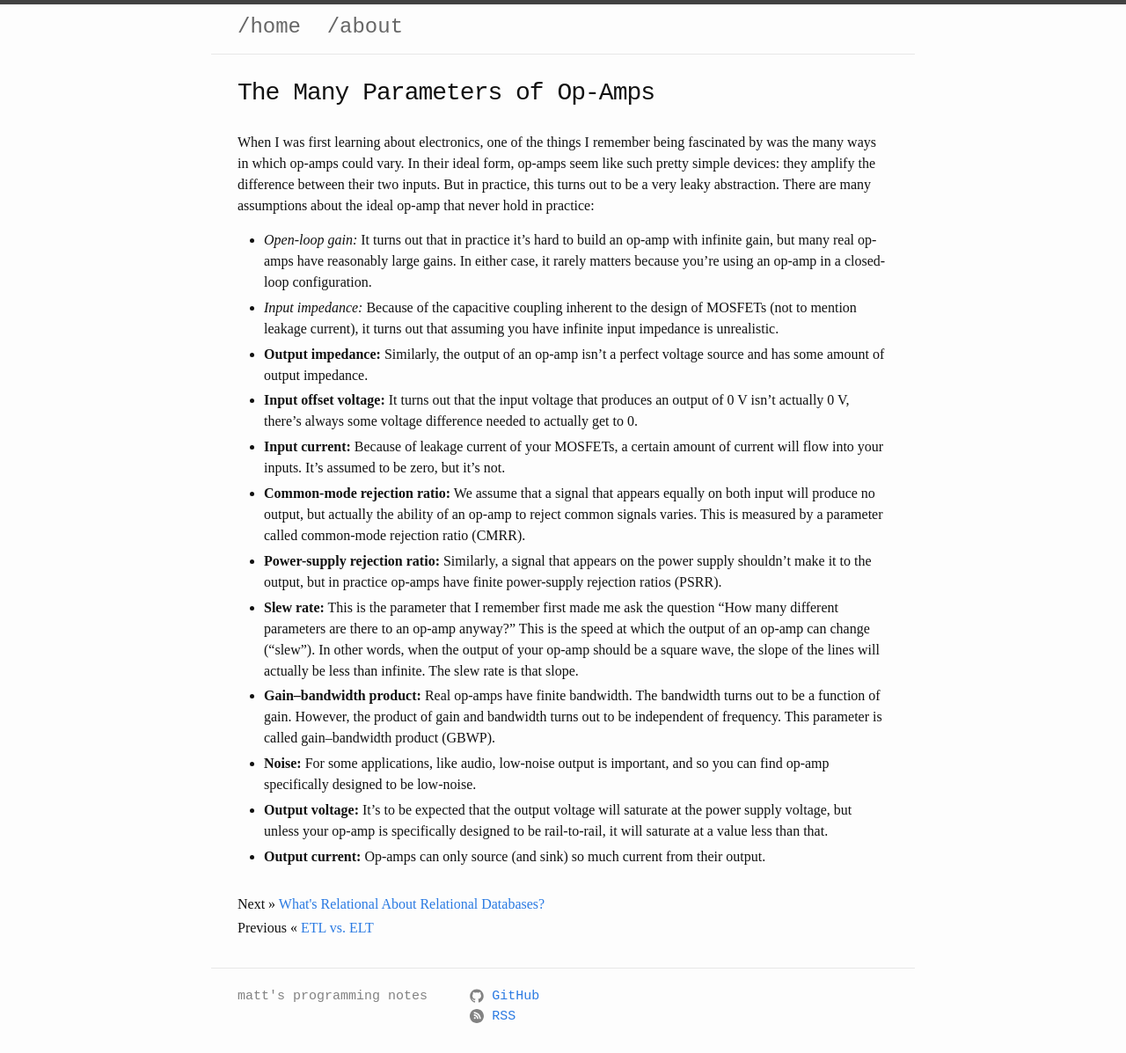
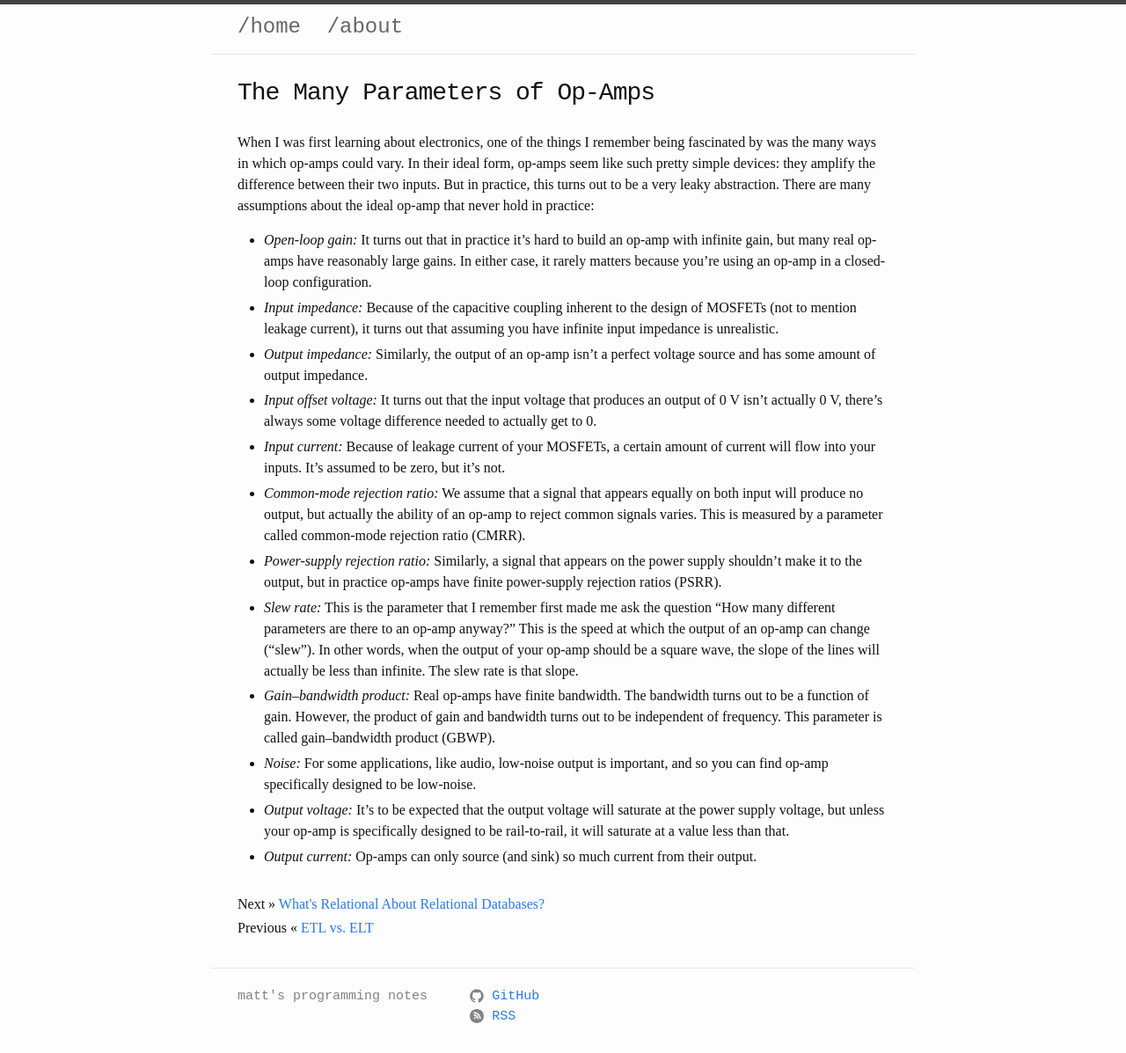
Before and after one commit to mattsteadman/mattsteadman.github.io, a Jekyll site: the page built from _posts/2023-11-28-relational copy.md, in a window 1280 px wide. Shown: the whole page at 88% size. Built offline with Jekyll 4.4.1, drawn with Linux system fonts in a browser that asks for light colours.

Commit message:
replace bold with italic

```diff
--- a/_posts/2023-11-28-relational copy.md
+++ b/_posts/2023-11-28-relational copy.md
@@ -8,15 +8,15 @@ description: "The Many Parameters of Op-Amps"
 ---
 
 When I was first learning about electronics, one of the things I remember being fascinated by was the many ways in which op-amps could vary. In their ideal form, op-amps seem like such pretty simple devices: they amplify the difference between their two inputs. But in practice, this turns out to be a very leaky abstraction. There are many assumptions about the ideal op-amp that never hold in practice:
-- _Open-loop gain:_ It turns out that in practice it's hard to build an op-amp with infinite gain, but many real op-amps have reasonably large gains. In either case, it rarely matters because you're using an op-amp in a closed-loop configuration.
+- *Open-loop gain:* It turns out that in practice it's hard to build an op-amp with infinite gain, but many real op-amps have reasonably large gains. In either case, it rarely matters because you're using an op-amp in a closed-loop configuration.
 - *Input impedance:* Because of the capacitive coupling inherent to the design of MOSFETs (not to mention leakage current), it turns out that assuming you have infinite input impedance is unrealistic.
-- __Output impedance:__ Similarly, the output of an op-amp isn't a perfect voltage source and has some amount of output impedance.
-- **Input offset voltage:** It turns out that the input voltage that produces an output of 0 V isn't actually 0 V, there's always some voltage difference needed to actually get to 0.
-- **Input current:** Because of leakage current of your MOSFETs, a certain amount of current will flow into your inputs. It's assumed to be zero, but it's not.
-- **Common-mode rejection ratio:** We assume that a signal that appears equally on both input will produce no output, but actually the ability of an op-amp to reject common signals varies. This is measured by a parameter called common-mode rejection ratio (CMRR).
-- **Power-supply rejection ratio:** Similarly, a signal that appears on the power supply shouldn't make it to the output, but in practice op-amps have finite power-supply rejection ratios (PSRR).
-- **Slew rate:** This is the parameter that I remember first made me ask the question "How many different parameters are there to an op-amp anyway?" This is the speed at which the output of an op-amp can change ("slew"). In other words, when the output of your op-amp should be a square wave, the slope of the lines will actually be less than infinite. The slew rate is that slope.
-- **Gain–bandwidth product:** Real op-amps have finite bandwidth. The bandwidth turns out to be a function of gain. However, the product of gain and bandwidth turns out to be independent of frequency. This parameter is called gain–bandwidth product (GBWP).
-- **Noise:** For some applications, like audio, low-noise output is important, and so you can find op-amp specifically designed to be low-noise.
-- **Output voltage:** It's to be expected that the output voltage will saturate at the power supply voltage, but unless your op-amp is specifically designed to be rail-to-rail, it will saturate at a value less than that.
-- **Output current:** Op-amps can only source (and sink) so much current from their output.
+- *Output impedance:* Similarly, the output of an op-amp isn't a perfect voltage source and has some amount of output impedance.
+- *Input offset voltage:* It turns out that the input voltage that produces an output of 0 V isn't actually 0 V, there's always some voltage difference needed to actually get to 0.
+- *Input current:* Because of leakage current of your MOSFETs, a certain amount of current will flow into your inputs. It's assumed to be zero, but it's not.
+- *Common-mode rejection ratio:* We assume that a signal that appears equally on both input will produce no output, but actually the ability of an op-amp to reject common signals varies. This is measured by a parameter called common-mode rejection ratio (CMRR).
+- *Power-supply rejection ratio:* Similarly, a signal that appears on the power supply shouldn't make it to the output, but in practice op-amps have finite power-supply rejection ratios (PSRR).
+- *Slew rate:* This is the parameter that I remember first made me ask the question "How many different parameters are there to an op-amp anyway?" This is the speed at which the output of an op-amp can change ("slew"). In other words, when the output of your op-amp should be a square wave, the slope of the lines will actually be less than infinite. The slew rate is that slope.
+- *Gain–bandwidth product:* Real op-amps have finite bandwidth. The bandwidth turns out to be a function of gain. However, the product of gain and bandwidth turns out to be independent of frequency. This parameter is called gain–bandwidth product (GBWP).
+- *Noise:* For some applications, like audio, low-noise output is important, and so you can find op-amp specifically designed to be low-noise.
+- *Output voltage:* It's to be expected that the output voltage will saturate at the power supply voltage, but unless your op-amp is specifically designed to be rail-to-rail, it will saturate at a value less than that.
+- *Output current:* Op-amps can only source (and sink) so much current from their output.
```
